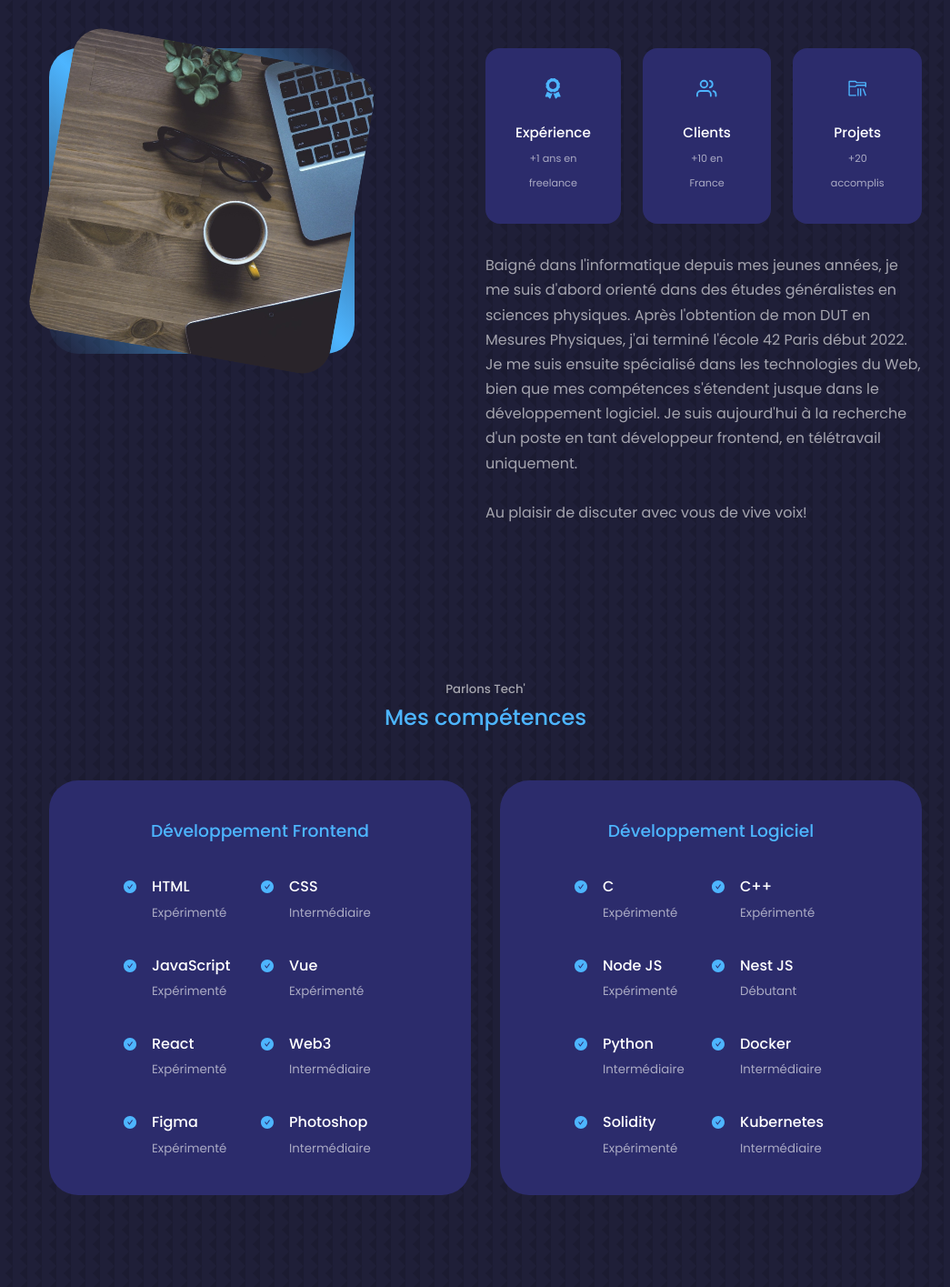
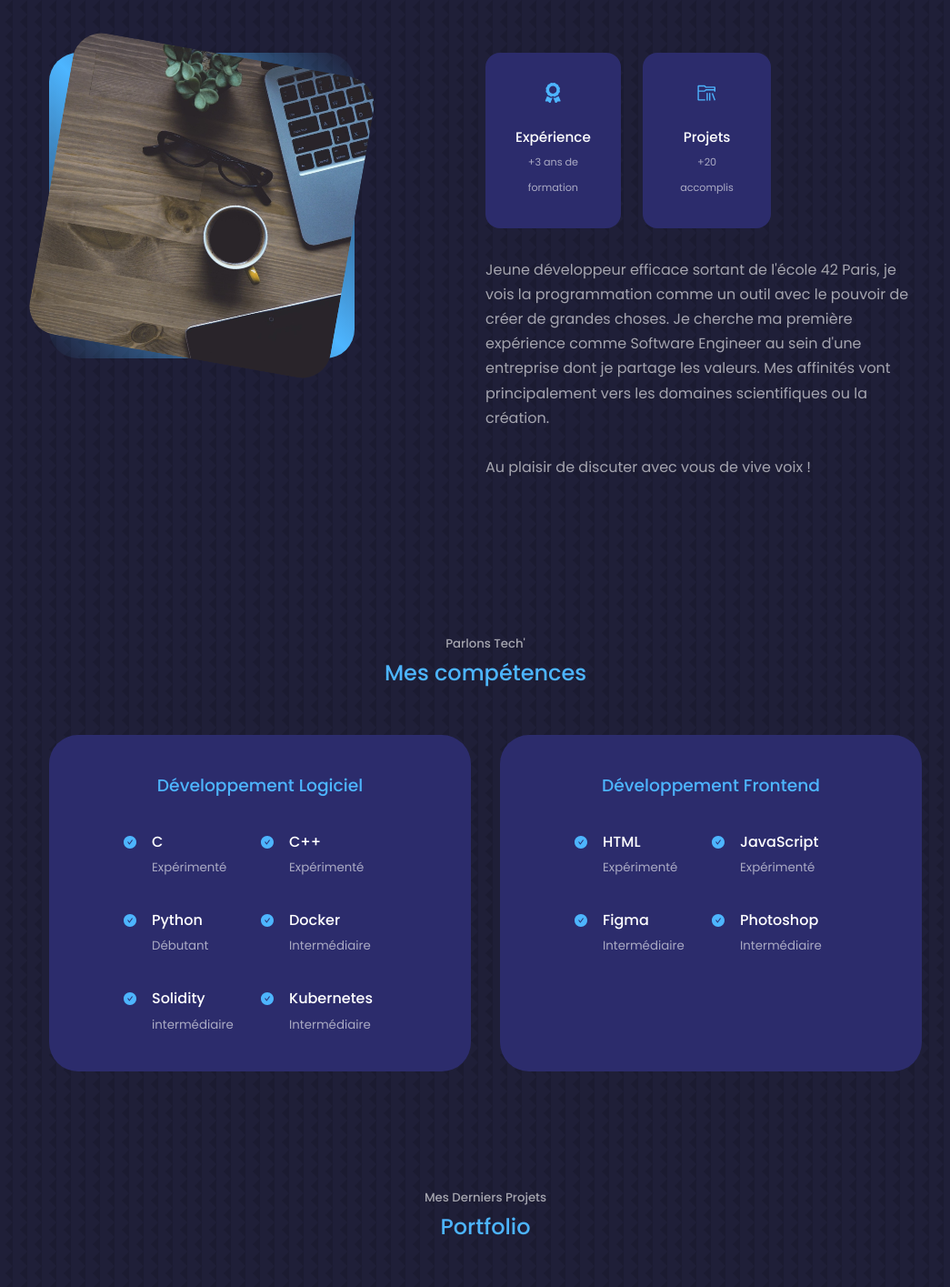
Before and after one commit to mmaj0708/React-Portfolio, a React (Create React App) app: page / in a window 1280 px wide. Shown: the part 960-2375 px from the top of the page at 91% size, without its empty margins (106-1151 px from the left). Built offline with nearby package versions, Linux system fonts and the light colour scheme.

Commit message:
software developer

```diff
--- a/src/App.jsx
+++ b/src/App.jsx
@@ -3,7 +3,7 @@ import Header from './components/header/Header'
 import Nav from './components/nav/Nav'
 import About from './components/about/About'
 import Experience from './components/experience/Experience'
-import Services from './components/services/Service'
+// import Services from './components/services/Service'
 import Portfolio from './components/portfolio/Porfolio'
 import Testimonials from './components/testimonials/Testimonials'
 import Contact from './components/contact/Contact'
@@ -16,7 +16,7 @@ const App = () => {
       <Nav />
       <About />
       <Experience />
-      <Services />
+      {/* <Services /> */}
       <Portfolio />
       <Testimonials />
       <Contact />
--- a/src/components/about/About.jsx
+++ b/src/components/about/About.jsx
@@ -2,7 +2,7 @@ import React from 'react'
 import './about.css'
 import ME from '../../assets/about.jpg'
 import { FaAward } from "react-icons/fa";
-import { FiUsers } from "react-icons/fi";
+// import { FiUsers } from "react-icons/fi";
 import { VscFolderLibrary } from "react-icons/vsc";
 
 const About = () => {
@@ -23,13 +23,7 @@ const About = () => {
             <article className="about__card">
               <FaAward className='about__icon' />
               <h5>Expérience</h5>
-              <small>+1 ans en freelance</small>
-            </article>
-
-            <article className="about__card">
-              <FiUsers className='about__icon' />
-              <h5>Clients</h5>
-              <small>+10 en France</small>
+              <small>+3 ans de formation</small>
             </article>
 
             <article className="about__card">
@@ -40,9 +34,11 @@ const About = () => {
           </div>
 
           <p>
-            Baigné dans l'informatique depuis mes jeunes années, je me suis d'abord orienté dans des études généralistes en sciences physiques. Après l'obtention de mon DUT en Mesures Physiques, j'ai terminé l'école 42 Paris début 2022. Je me suis ensuite spécialisé dans les technologies du Web, bien que mes compétences s'étendent jusque dans le développement logiciel.
-            Je suis aujourd'hui à la recherche d'un poste en tant développeur frontend, en télétravail uniquement.
-            <br /><br /> Au plaisir de discuter avec vous de vive voix!
+            Jeune développeur efficace sortant de l'école 42 Paris, je vois la programmation comme un outil avec le pouvoir de créer de grandes choses.
+            Je cherche ma première expérience comme Software Engineer au sein d'une entreprise dont je partage les valeurs.
+            Mes affinités vont principalement vers les domaines scientifiques ou la création.
+            <br /> <br />
+            Au plaisir de discuter avec vous de vive voix !
           </p>
 
         </div>
--- a/src/components/experience/Experience.jsx
+++ b/src/components/experience/Experience.jsx
@@ -9,68 +9,6 @@ const Experience = () => {
       <h2>Mes compétences</h2>
 
       <div className="container experience__container">
-        <div className="experience__frontend">
-          <h3>Développement Frontend</h3>
-          <div className="experience__content">
-            <article className="experience__details">
-              <AiFillCheckCircle className='experience__details-icon'  />
-              <div>
-                <h4>HTML</h4>
-                <small className='text-light'>Expérimenté</small>
-              </div>
-            </article>
-            <article className="experience__details">
-              <AiFillCheckCircle className='experience__details-icon'  />
-              <div>
-                <h4>CSS</h4>
-                <small className='text-light'>Intermédiaire</small>
-              </div>
-            </article>
-            <article className="experience__details">
-              <AiFillCheckCircle className='experience__details-icon'  />
-              <div>
-                <h4>JavaScript</h4>
-                <small className='text-light'>Expérimenté</small>
-              </div>
-            </article>
-            <article className="experience__details">
-              <AiFillCheckCircle className='experience__details-icon'  />
-              <div>
-                <h4>Vue</h4>
-                <small className='text-light'>Expérimenté</small>
-              </div>
-            </article>
-            <article className="experience__details">
-              <AiFillCheckCircle className='experience__details-icon'  />
-              <div>
-                <h4>React</h4>
-                <small className='text-light'>Expérimenté</small>
-              </div>
-            </article>
-            <article className="experience__details">
-              <AiFillCheckCircle className='experience__details-icon'  />
-              <div>
-                <h4>Web3</h4>
-                <small className='text-light'>Intermédiaire</small>
-              </div>
-            </article>
-            <article className="experience__details">
-              <AiFillCheckCircle className='experience__details-icon'  />
-              <div>
-                <h4>Figma</h4>
-                <small className='text-light'>Expérimenté</small>
-              </div>
-            </article>
-            <article className="experience__details">
-              <AiFillCheckCircle className='experience__details-icon'  />
-              <div>
-                <h4>Photoshop</h4>
-                <small className='text-light'>Intermédiaire</small>
-              </div>
-            </article>
-          </div>
-        </div>
-        {/* END OF FRONT END */}
         <div className="experience__backend">
         <h3>Développement Logiciel</h3>
           <div className="experience__content">
@@ -88,25 +26,25 @@ const Experience = () => {
                 <small className='text-light'>Expérimenté</small>
               </div>
             </article>
-            <article className="experience__details">
+            {/* <article className="experience__details">
               <AiFillCheckCircle className='experience__details-icon'  />
               <div>
                 <h4>Node JS</h4>
                 <small className='text-light'>Expérimenté</small>
               </div>
-            </article>
-            <article className="experience__details">
+            </article> */}
+            {/* <article className="experience__details">
               <AiFillCheckCircle className='experience__details-icon'  />
               <div>
                 <h4>Nest JS</h4>
                 <small className='text-light'>Débutant</small>
               </div>
-            </article>
+            </article> */}
             <article className="experience__details">
               <AiFillCheckCircle className='experience__details-icon'  />
               <div>
                 <h4>Python</h4>
-                <small className='text-light'>Intermédiaire</small>
+                <small className='text-light'>Débutant</small>
               </div>
             </article>
             <article className="experience__details">
@@ -120,7 +58,7 @@ const Experience = () => {
               <AiFillCheckCircle className='experience__details-icon'  />
               <div>
                 <h4>Solidity</h4>
-                <small className='text-light'>Expérimenté</small>
+                <small className='text-light'>intermédiaire</small>
               </div>
             </article>
             <article className="experience__details">
@@ -132,6 +70,62 @@ const Experience = () => {
             </article>
           </div>
         </div>
+        <div className="experience__frontend">
+          <h3>Développement Frontend</h3>
+          <div className="experience__content">
+            <article className="experience__details">
+              <AiFillCheckCircle className='experience__details-icon'  />
+              <div>
+                <h4>HTML</h4>
+                <small className='text-light'>Expérimenté</small>
+              </div>
+            </article>
+            {/* <article className="experience__details">
+              <AiFillCheckCircle className='experience__details-icon'  />
+              <div>
+                <h4>CSS</h4>
+                <small className='text-light'>Intermédiaire</small>
+              </div>
+            </article> */}
+            <article className="experience__details">
+              <AiFillCheckCircle className='experience__details-icon'  />
+              <div>
+                <h4>JavaScript</h4>
+                <small className='text-light'>Expérimenté</small>
+              </div>
+            </article>
+            {/* <article className="experience__details">
+              <AiFillCheckCircle className='experience__details-icon'  />
+              <div>
+                <h4>Vue</h4>
+                <small className='text-light'>Expérimenté</small>
+              </div>
+            </article> */}
+            {/* <article className="experience__details">
+              <AiFillCheckCircle className='experience__details-icon'  />
+              <div>
+                <h4>React</h4>
+                <small className='text-light'>Expérimenté</small>
+              </div>
+            </article> */}
+
+            <article className="experience__details">
+              <AiFillCheckCircle className='experience__details-icon'  />
+              <div>
+                <h4>Figma</h4>
+                <small className='text-light'>Intermédiaire</small>
+              </div>
+            </article>
+            <article className="experience__details">
+              <AiFillCheckCircle className='experience__details-icon'  />
+              <div>
+                <h4>Photoshop</h4>
+                <small className='text-light'>Intermédiaire</small>
+              </div>
+            </article>
+          </div>
+        </div>
+        {/* END OF FRONT END */}
       </div>
     </section>
   )
--- a/src/components/header/Header.jsx
+++ b/src/components/header/Header.jsx
@@ -3,8 +3,8 @@ import CTA from './CTA'
 import HeaderSocials from './HeaderSocials'
 import './header.css'
 import ME from '../../assets/ppblack.png'
-import { DiReact } from "react-icons/di";
-import { RiVuejsFill } from "react-icons/ri";
+import { SiCplusplus } from "react-icons/si";
+// import { RiVuejsFill } from "react-icons/ri";
 
 const Header = () => {
   return (
@@ -12,7 +12,7 @@ const Header = () => {
       <div id='header' className="container header__container">
         <h5 className='text-light'>Ravi de faire votre connaissance,</h5>
         <h1>Melchior MAJ</h1>
-        <h5>Développeur React <DiReact className='header__logo' style={{color : "#4db5ff"}}/> & Vue <RiVuejsFill className='header__logo' style={{color : "#42b883"}}/> </h5>
+        <h5>Développeur C/C++ <SiCplusplus className='header__logo' style={{color : "#4db5ff"}}/></h5>
         <CTA />
         <HeaderSocials />
 
--- a/src/components/header/header.css
+++ b/src/components/header/header.css
@@ -15,6 +15,7 @@ header {
   display: flex;
   align-items: center;
   justify-content: center;
+  font-size: 1rem;
 }
 
 .header__logo {
```
Also changed, not shown: src/components/portfolio/Porfolio.jsx (+14 -14 lines).
